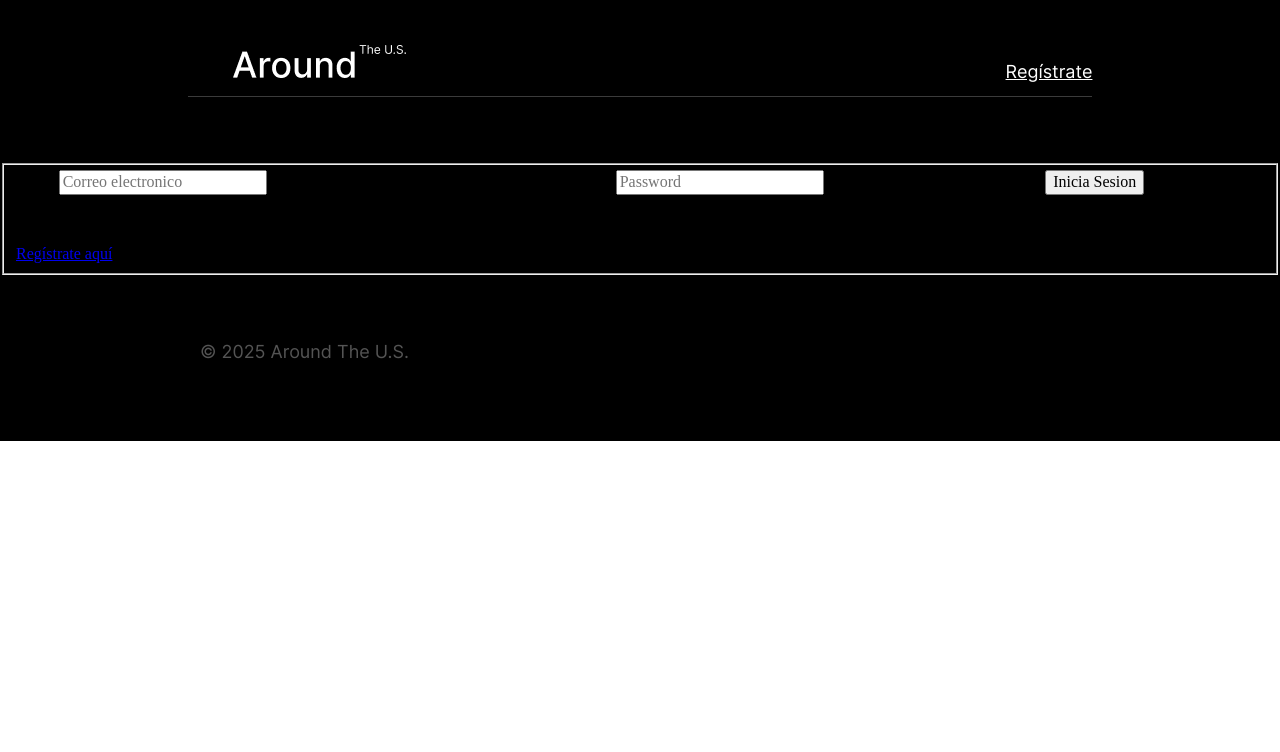
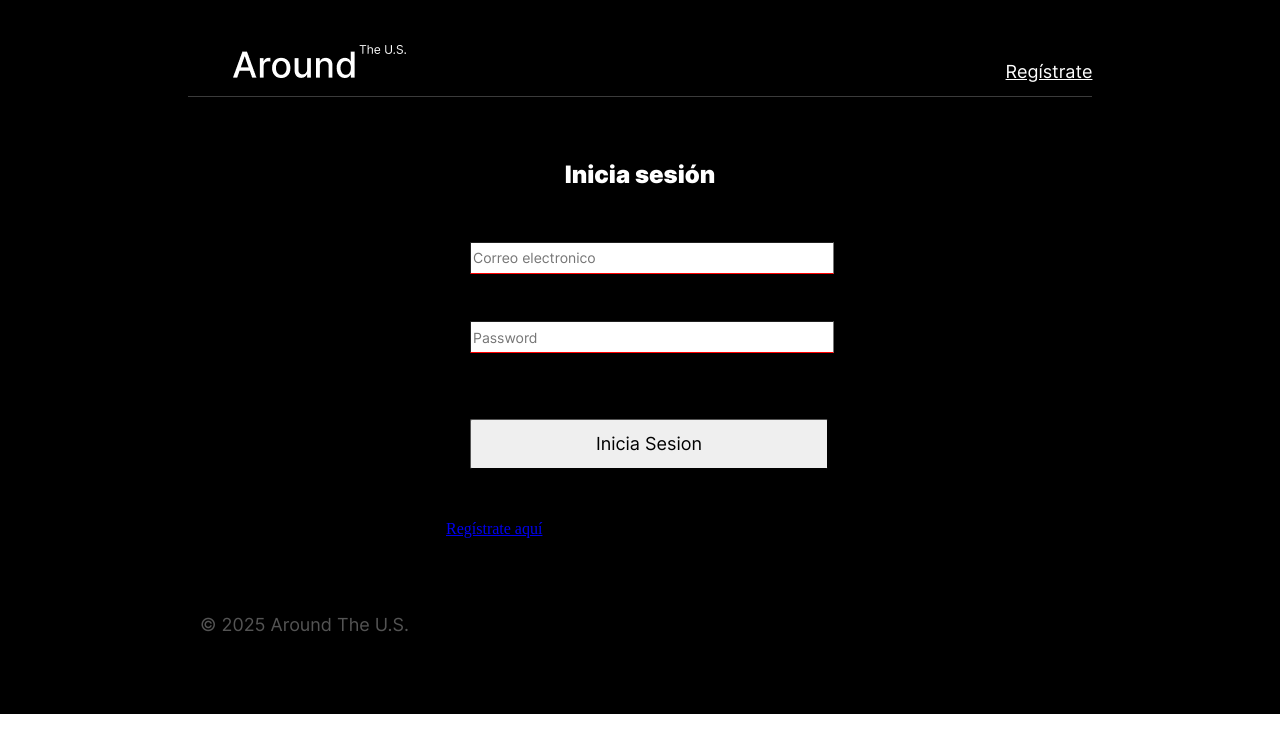
Before and after one commit to carolina0304/web_project_around_auth, a React (Vite) app: page /signin in a window 1280 px wide. Shown: the top 752 px of the page. Built offline with nearby package versions, Linux system fonts and the light colour scheme; no server answers.

Commit message:
diseño input

```diff
--- a/src/blocks/login.css
+++ b/src/blocks/login.css
@@ -5,5 +5,63 @@
   font-family: "Inter";
   font-weight: 900;
   font-size: 24px;
-  margin: 34px 64px 0 36px;
+  margin: 60px 461px 0 461px;
+  color: #fff;
+  text-align: center;
 }
+
+.login__form {
+}
+
+.login__fieldset {
+  max-width: 358px;
+  border: none;
+  margin: auto;
+}
+
+.login__label {
+  width: 358px;
+  height: 28px;
+  border-width: 1px;
+}
+
+.login__input {
+  width: 358px;
+  height: 28px;
+  border-width: 1px;
+  margin: 29px auto 0 24px;
+  font-family: "Inter";
+  font-weight: 400;
+  font-size: 14px;
+  border-bottom: 1px solid;
+}
+
+.login__input_type_error {
+  border-bottom-color: red;
+}
+
+.login-email-error {
+}
+
+.login__password-label {
+}
+
+.login__input-error {
+}
+
+.login__buttonlogin {
+  width: 358px;
+  height: 50px;
+  border-radius: 2px;
+  border-width: 1px;
+  font-family: "Inter";
+  font-weight: 400;
+  font-size: 18px;
+  text-align: center;
+  color: black;
+  margin: 48px auto 0 24px;
+  cursor: pointer;
+}
+
+.login__link {
+}
--- a/src/components/Main/components/Login/login.jsx
+++ b/src/components/Main/components/Login/login.jsx
@@ -14,7 +14,7 @@ export default function Login(props) {
   }
 
   return (
-    <div className="login">
+    <div>
       <form
         action="#"
         className="login__form"
@@ -58,7 +58,7 @@ export default function Login(props) {
           </button>
           <div className="login__signup">
             <p>¿Aún no eres miembro?</p>
-            <Link to="/signup" className="signup__link">
+            <Link to="/signup" className="login__link">
               Regístrate aquí
             </Link>
           </div>
```
